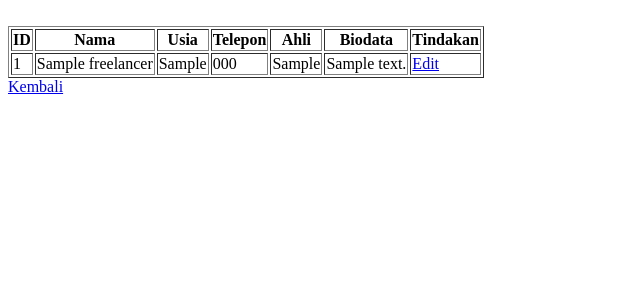
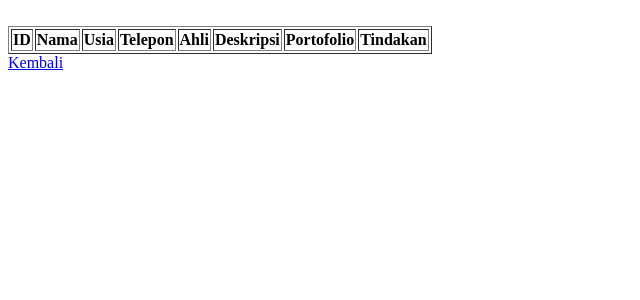
Before and after one commit to safiravanillia/FPMBD, a PHP site: page /profilfree.php in a window 1280 px wide. Shown: the top 300 px of the page, without its empty margins (0-640 px from the left). Run offline with PHP 8.4, Linux system fonts and the light colour scheme; the visitor is signed in with stand-in values (Sample User, id 1); tables that the repository leaves empty or names only in its code hold one stand-in row (values such as "Sample post"); lists and menus that the app fills with data are empty.

Commit message:
disesuaikan DB baru + logo bar

```diff
--- a/template edit/profilfree.php
+++ b/template edit/profilfree.php
@@ -14,6 +14,10 @@
 
 <!DOCTYPE html>
 <html>
+<head>
+    <title>Freelancer -mosv-</title>
+    <link rel="shortcut icon" href="img/favicon-01.png">
+</head>
 
 <body>
     <br>
@@ -26,32 +30,37 @@
             <th>Usia</th>
             <th>Telepon</th>
             <th>Ahli</th>
-            <th>Biodata</th>
+            <th>Deskripsi</th>
+            <th>Portofolio</th>
             <th>Tindakan</th>
 
         </tr>
     </thead>
     <tbody>
 <?php
-
-$sql = "SELECT * FROM freelancer";
+$sql1 = "SELECT * FROM user where username = '".$_SESSION["name"]."' ";
+        $query1 = mysqli_query($conn, $sql1);
+while($free1 = mysqli_fetch_array($query1)){
+$sql = "SELECT * FROM freelancer where id = '".$free1['id']."' ";
         $query = mysqli_query($conn, $sql);
 
         while($free = mysqli_fetch_array($query)){
             echo "<tr>";
-            echo "<td>".$free['freelancer_id']."</td>";
-            echo "<td>".$free['nama']."</td>";
-            echo "<td>".$free['usia']."</td>";
-            echo "<td>".$free['telepon']."</td>";
-            echo "<td>".$free['ahli']."</td>";
-            echo "<td>".$free['biodata']."</td>";
+            echo "<td>".$free['id']."</td>";
+            echo "<td>".$free['f_nama']."</td>";
+            echo "<td>".$free['f_usia']."</td>";
+            echo "<td>".$free['f_telepon']."</td>";
+            echo "<td>".$free['f_ahli']."</td>";
+            echo "<td>".$free['f_deskripsi']."</td>";
+            echo "<td>".$free['f_portofolio']."</td>";
 
             echo "<td>";
-            echo "<a href='form-edit1.php?id=".$free['freelancer_id']."'>Edit</a> ";
+            echo "<a href='form-edit1.php?id=".$free['id']."'>Edit</a> ";
             echo "</td>";
 
             echo "</tr>";
         }
+}
 ?>
 
 </tbody>
```
